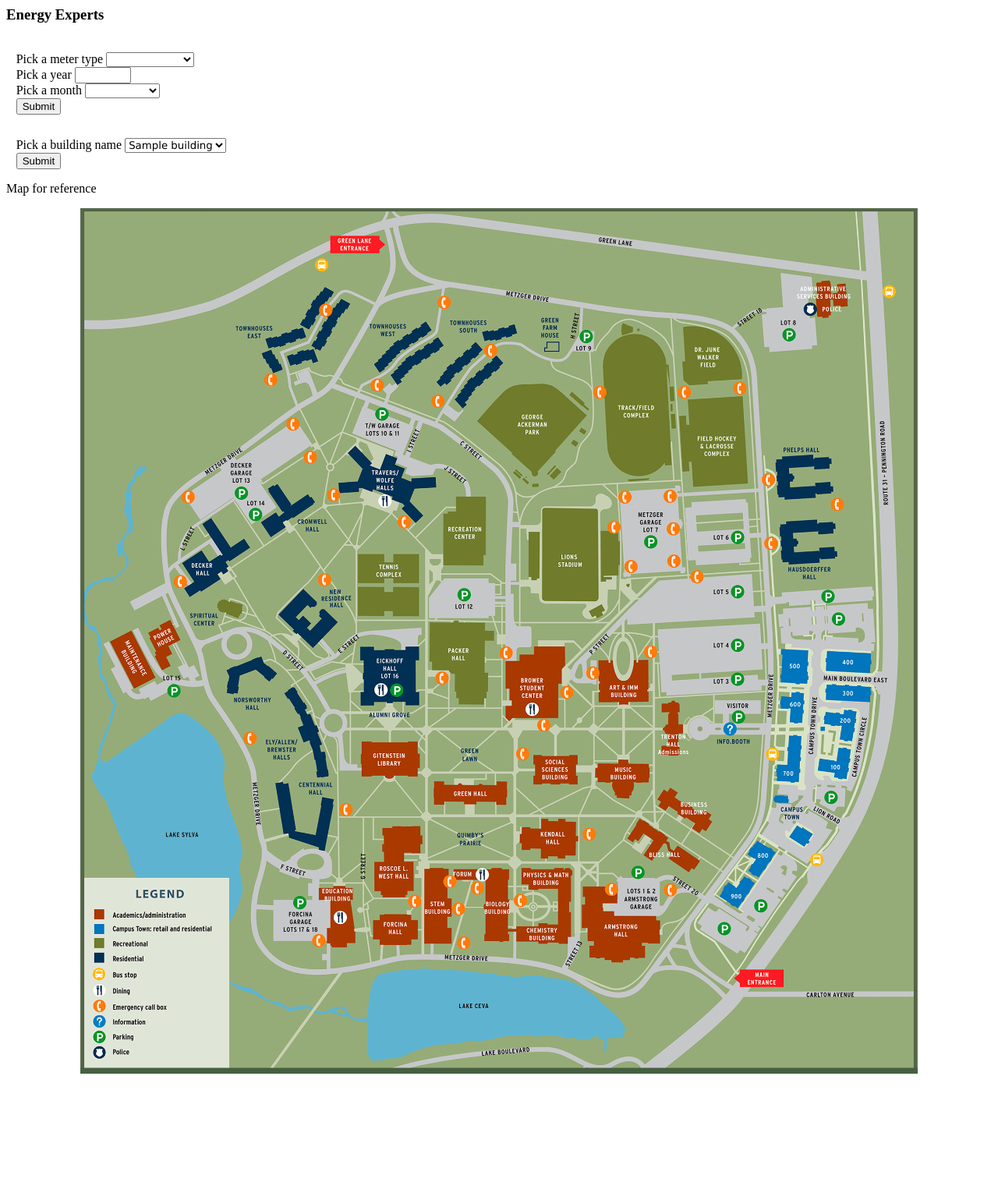
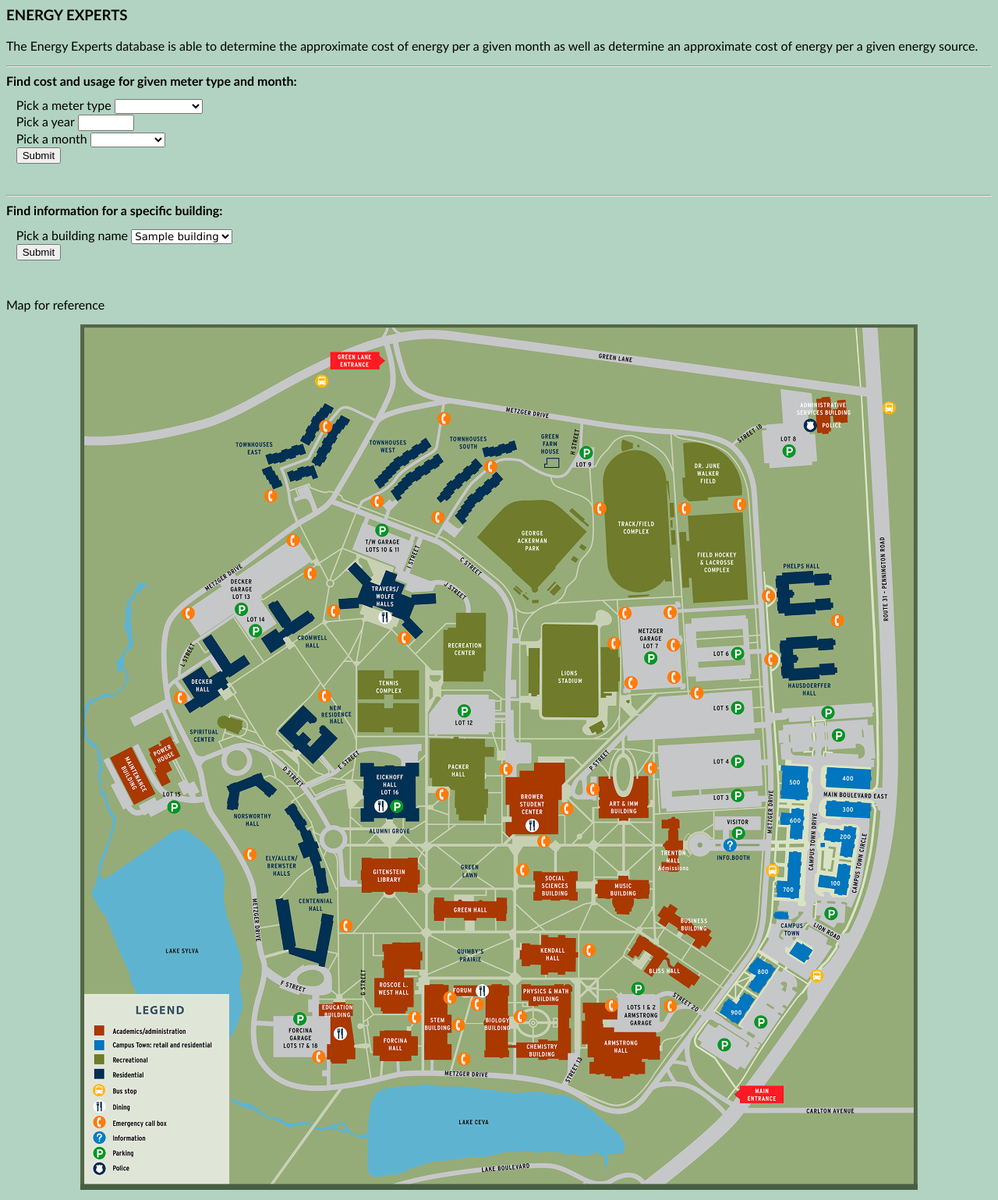
Before and after one commit to tomcamilli/cab-project-02-6, a Flask app: page / in a window 1280 px wide. Shown: the whole page at 78% size. Before the commit the page ends 1377 px from the top, so only its background shows below. Run offline with Flask 2, Linux system fonts and the light colour scheme; a database or web service that is not in the repository returns one stand-in record (values such as "Sample title"); some libraries are stand-ins or nearby versions.

Commit message:
Updated UI

```diff
--- a/templates/eD-form.html
+++ b/templates/eD-form.html
@@ -4,12 +4,16 @@
     <head>
         <title>Form for Energy Demand</title>
     </head>
-    <body>
-	    <h3>Energy Experts</h3>
+    <body style="background-color:#B2D3C2;font-family: 'Trebuchet MS', sans-serif;">
+	    <h3>ENERGY EXPERTS</h3>
+
+		<p>The Energy Experts database is able to determine the approximate cost of energy per a given month as well as determine an approximate cost of energy per a given energy source.</p>
+
+		<hr>
+		<b>Find cost and usage for given meter type and month:</b>
 
 		<form action="/meter-cost-handler" method="POST">
 
-				<br>
 				<label for="metertype">Pick a meter type</label>
 				<select name="metertype" style="font-family:verdana">
 	      				<option value=""></option>
@@ -41,9 +45,12 @@
 				<input type="submit" value="Submit">
 		</form>
 
+		<br>
+		<hr>
+
+		<b>Find information for a specific building:</b>
+
 		<form action="/building-handler" method="POST">
-
-				<br>
 				<label for="building_name">Pick a building name</label>
 				<select name="building_name" style="font-family:verdana">
 						{% for b in building_list %}
@@ -53,6 +60,7 @@
 				<br>
 				<input type="submit" value="Submit">
 		</form>
+		<br>
 
 		<p>Map for reference</p>
 		<div>
@@ -69,6 +77,11 @@
         div {
             margin: 1% 0;
         }
+		ctr_text {
+			display: block;
+			margin-left: auto;
+			margin-right: auto;
+		}
 		img {
 			width: 85%;
 			display: block;
```
Also changed, not shown: templates/my-result.html (+6 -1 lines).
